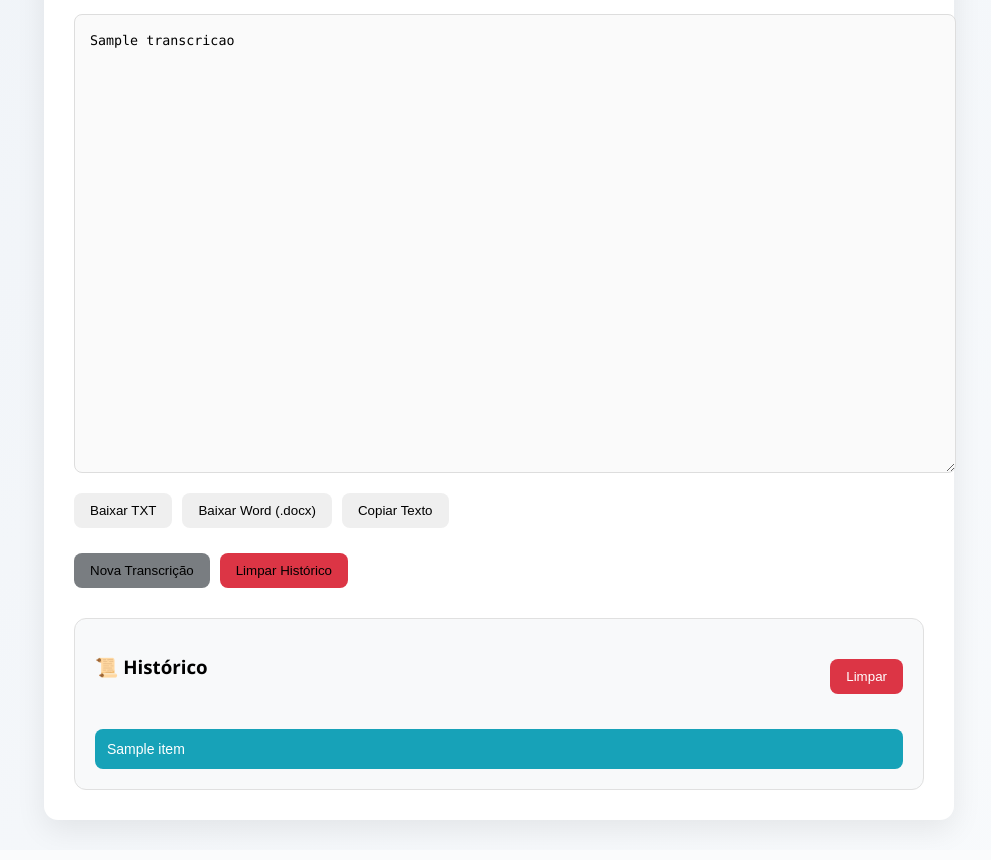
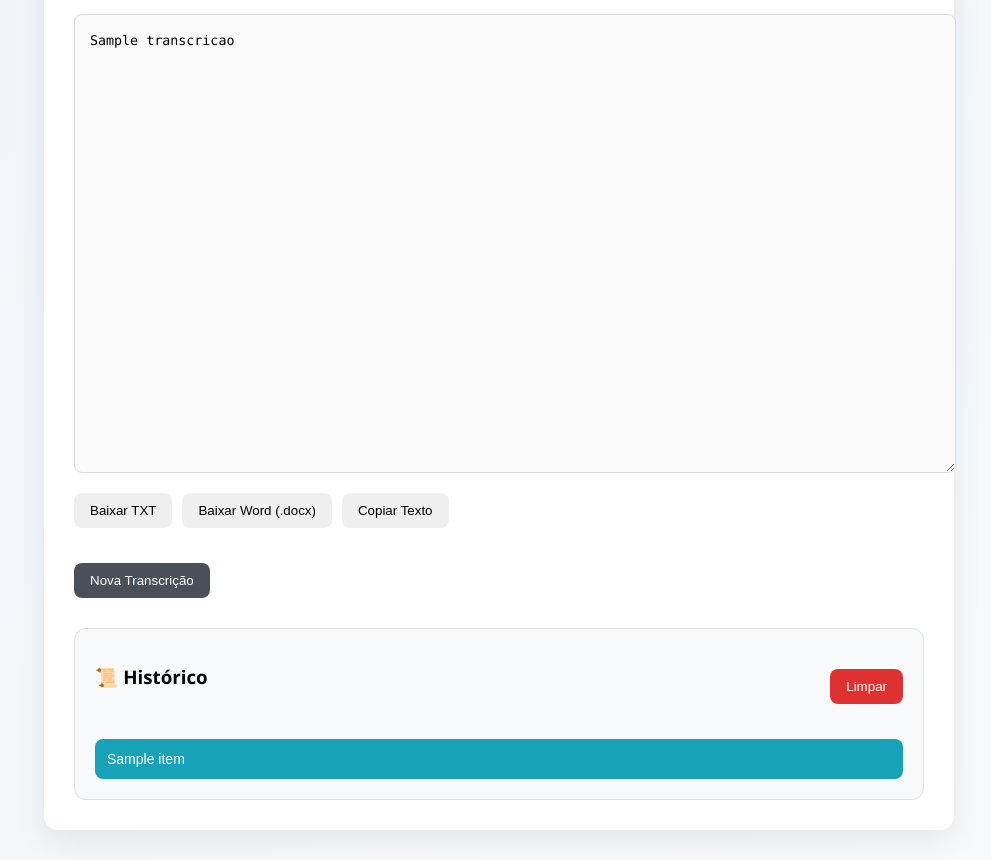
Before and after one commit to original-carreira/transcritor-youtube, a Flask app: template templates/index.html in a window 1280 px wide. Shown: the part 724-1584 px from the top of the page, without its empty margins (141-1132 px from the left). Before the commit the page ends 1560 px from the top, so only its background shows below. Run offline with Flask 3, Linux system fonts and the light colour scheme; the template is opened without the code that fills it: most values are stand-ins (such as "Sample title", 1, 10 or a date in 2020); grey boxes marked "Sample" are stand-in pictures.

Commit message:
melhora contraste dos botoes e remove redundancia na acao de limpar historico

```diff
--- a/static/style.css
+++ b/static/style.css
@@ -99,12 +99,12 @@ button:hover {
 
 /* Botão secundário */
 .btn-secondary {
-    background-color: #6c757d;
+    background-color: #495057;
     color: white;
 }
 
 .btn-secondary:hover {
-    background-color: #545b62;
+    background-color: #343a40;
 }
 
 /* Botão de ação informativa */
@@ -119,12 +119,12 @@ button:hover {
 
 /* Botão de perigo (ex: limpar histórico) */
 .btn-danger {
-    background-color: #dc3545;
-    color: white;
+    background-color: #e03131;
+    color: #ffffff;
 }
 
 .btn-danger:hover {
-    background-color: #c82333;
+    background-color: #c92a2a;
 }
 
 /* ==============================
@@ -168,6 +168,12 @@ form {
 /* Remove margens internas dos forms dentro de .botoes */
 .botoes form {
     margin: 0;
+}
+
+.botoes-topo {
+    margin-top: 15px;
+    display: flex;
+    gap: 10px;
 }
 
 /* ==============================
--- a/templates/index.html
+++ b/templates/index.html
@@ -80,20 +80,11 @@
         </form>
 
         <!-- RESET -->
-        <div class="botoes" style="margin-top:25px;">
+        <div class="botoes-topo">
             <form method="GET" action="/">
-                <button type="submit" style="background-color: #797d81;">
-                    Nova Transcrição
-                </button>
+                <button class="btn-secondary">Nova Transcrição</button>
             </form>
 
-        <!-- LIMPAR HISTÓRICO -->
-            <form method="POST" action="/limpar_historico"
-                  onsubmit="return confirm('Tem certeza que deseja limpar o histórico? Esta ação não pode ser desfeita.');">
-                <button type="submit" style="background-color: #dc3545;">
-                    Limpar Histórico
-                </button>
-            </form>
         </div>
 
     {% endif %}
@@ -107,7 +98,7 @@
 
         <!-- Botão limpar visível aqui também -->
         <form method="POST" action="/limpar_historico"
-              onsubmit="return confirm('Deseja limpar todo o histórico?');">
+              onsubmit="return confirm('Deseja limpar todo o histórico? Esta ação não pode ser desfeita.');">
             <button class="btn-danger">Limpar</button>
         </form>
     </div>
```
Also changed, not shown: historico.json (+22 -0 lines).
